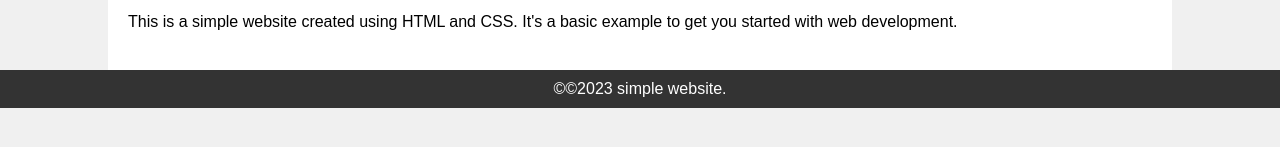
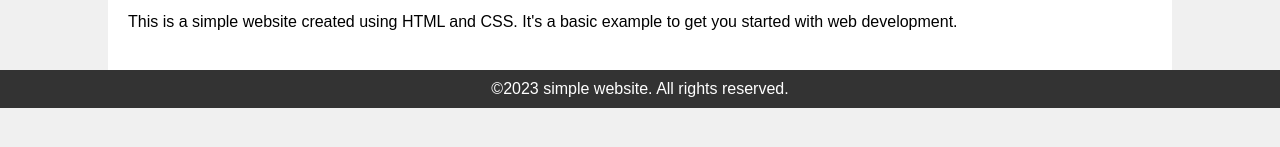
Before and after one commit to JamesEntenia/simple-website, a plain HTML site: page index.html in a window 1280 px wide. Shown: the part 197-344 px from the top of the page. Drawn offline with Linux system fonts and the light colour scheme.

Commit message:
change footer

```diff
--- a/index.html
+++ b/index.html
@@ -72,7 +72,7 @@
         <p>This is a simple website created using HTML and CSS. It's a basic example to get you started with web development.</p>
     </div>
     <footer>
-        &copy;©2023 simple website.
+        ©2023 simple website. All rights reserved.
     </footer>
 </body>
 </html>
```
